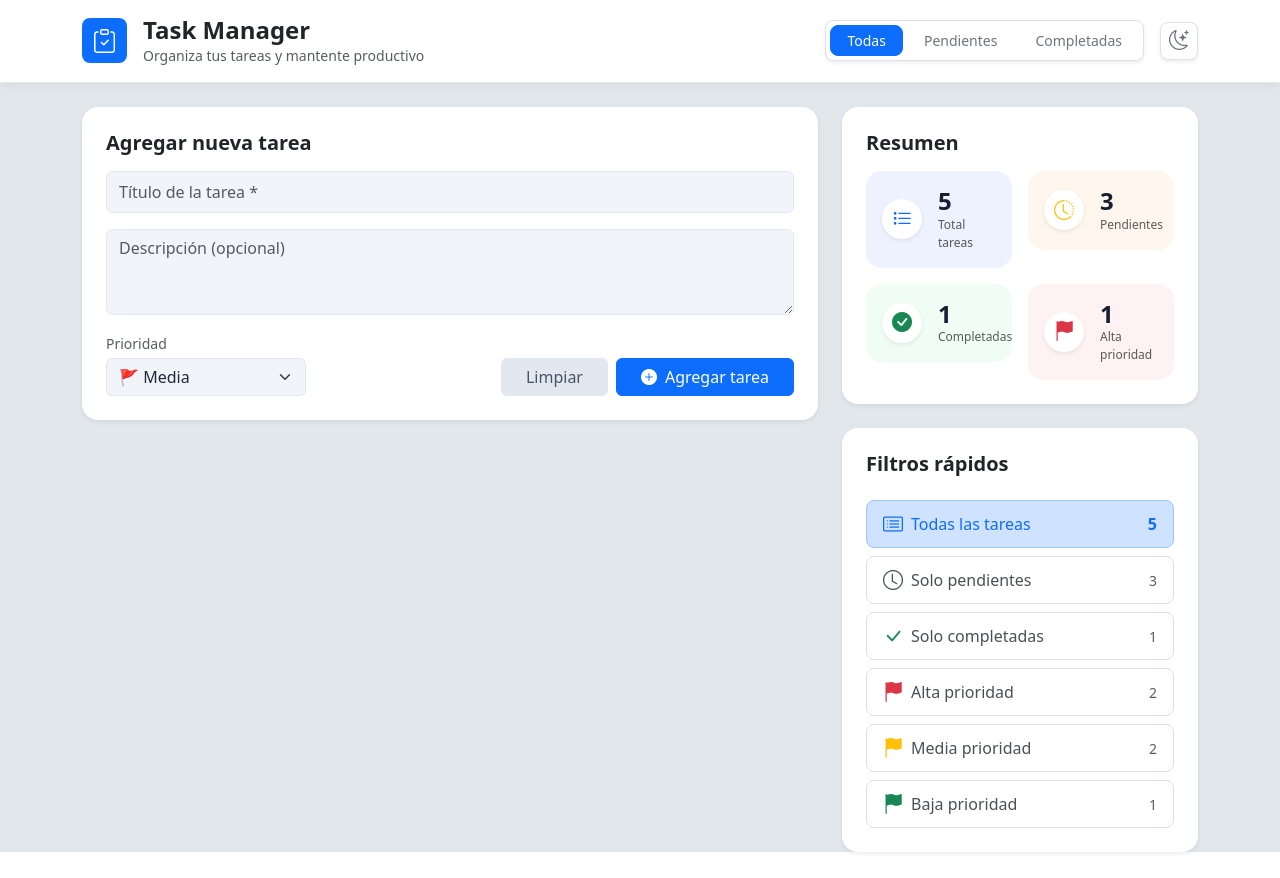
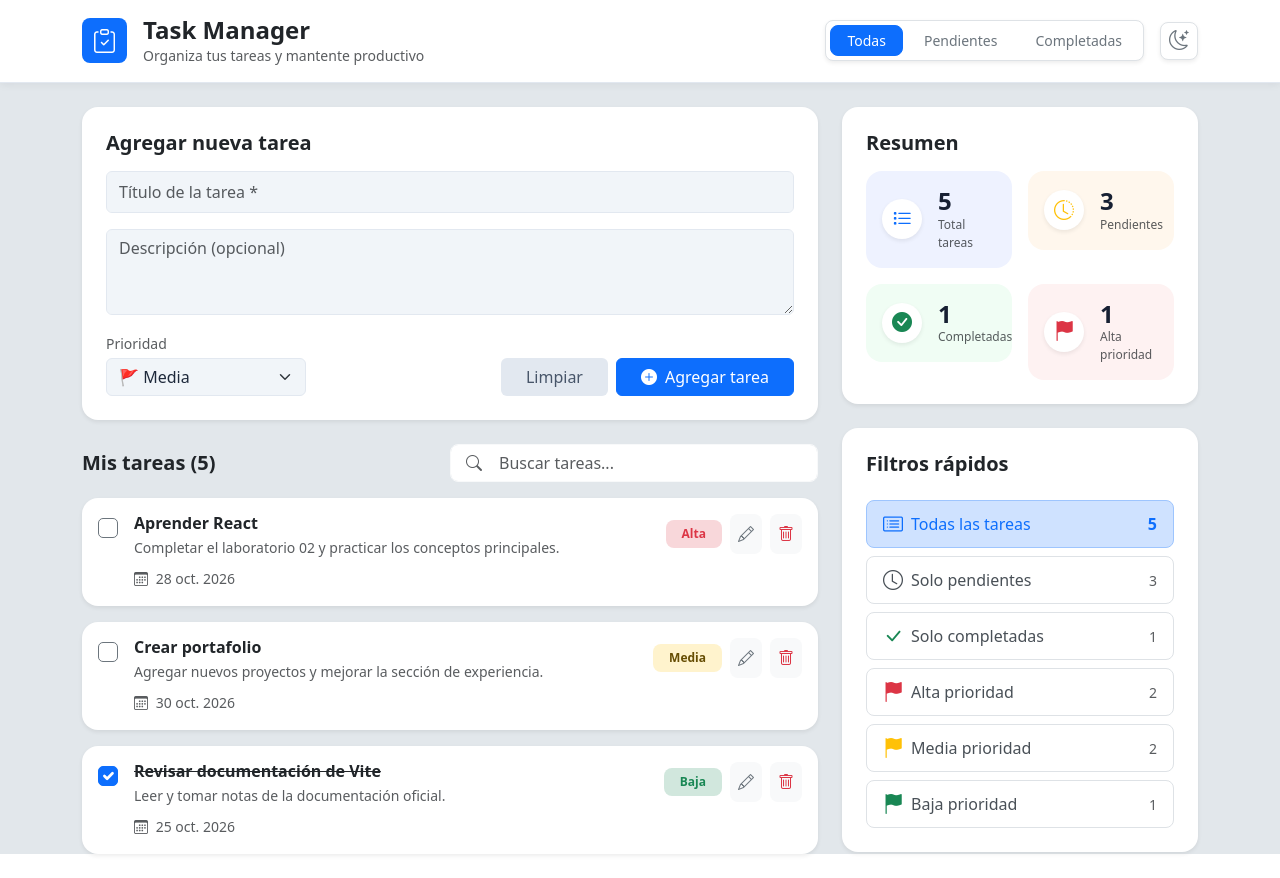
Before and after one commit to josecarlosonate/React-labs, a React (Vite) app in the folder projects/02-task-manager/: page / in a window 1280 px wide. Built offline with nearby package versions, Linux system fonts and the light colour scheme.

Commit message:
creacion componente para listar tareas

```diff
--- a/projects/02-task-manager/src/App.tsx
+++ b/projects/02-task-manager/src/App.tsx
@@ -5,6 +5,7 @@ import type { Filters } from "./types/Filters"
 import TaskForm from "./components/TaskForm"
 import Summary from "./components/Summary"
 import QuickFilters from "./components/QuickFilters"
+import List from "./components/List"
 
 function App() {
   const [theme, setTheme] = useState<Theme>('light')
@@ -22,6 +23,7 @@ function App() {
         <div className="row g-4">
           <div className="col-lg-8">
             <TaskForm />
+            <List />
           </div>
           <div className="col-lg-4">
             <Summary />
--- /dev/null
+++ b/projects/02-task-manager/src/components/List.tsx
@@ -0,0 +1,60 @@
+export default function List() {
+    return (
+        <div>
+            <div className="d-flex justify-content-between align-items-center mb-3">
+                <h5 className="fw-bold mb-0 text-dark">Mis tareas (5)</h5>
+                <div className="position-relative w-50">
+                    <i className="bi bi-search position-absolute top-50 start-0 translate-middle-y ms-3 text-muted"></i>
+                    <input type="text" className="form-control bg-white border-light rounded-3 ps-5" placeholder="Buscar tareas..." />
+                </div>
+            </div>
+            <div className="d-flex flex-column gap-3">
+                <div className="card border-0 shadow-sm rounded-4 p-3 d-flex flex-row align-items-start justify-content-between">
+                    <div className="d-flex gap-3 align-items-start">
+                        <input type="checkbox" className="form-check-input mt-1 border-secondary fs-5" />
+                        <div>
+                            <h6 className="fw-bold mb-1 text-dark">Aprender React</h6>
+                            <p className="text-muted small mb-2">Completar el laboratorio 02 y practicar los conceptos principales.</p>
+                            <span className="text-muted small"><i className="bi bi-calendar3 me-1"></i> 28 oct. 2026</span>
+                        </div>
+                    </div>
+                    <div className="d-flex align-items-center gap-2">
+                        <span className="badge bg-danger-subtle text-danger px-3 py-2 rounded-3 fw-bold">Alta</span>
+                        <button type="button" className="btn btn-light text-secondary border-0 p-2 rounded-3"><i className="bi bi-pencil"></i></button>
+                        <button type="button" className="btn btn-light text-danger border-0 p-2 rounded-3"><i className="bi bi-trash"></i></button>
+                    </div>
+                </div>
+                <div className="card border-0 shadow-sm rounded-4 p-3 d-flex flex-row align-items-start justify-content-between">
+                    <div className="d-flex gap-3 align-items-start">
+                        <input type="checkbox" className="form-check-input mt-1 border-secondary fs-5" />
+                        <div>
+                            <h6 className="fw-bold mb-1 text-dark">Crear portafolio</h6>
+                            <p className="text-muted small mb-2">Agregar nuevos proyectos y mejorar la sección de experiencia.</p>
+                            <span className="text-muted small"><i className="bi bi-calendar3 me-1"></i> 30 oct. 2026</span>
+                        </div>
+                    </div>
+                    <div className="d-flex align-items-center gap-2">
+                        <span className="badge bg-warning-subtle text-warning-emphasis px-3 py-2 rounded-3 fw-bold">Media</span>
+                        <button type="button" className="btn btn-light text-secondary border-0 p-2 rounded-3"><i className="bi bi-pencil"></i></button>
+                        <button type="button" className="btn btn-light text-danger border-0 p-2 rounded-3"><i className="bi bi-trash"></i></button>
+                    </div>
+                </div>
+                <div className="card border-0 shadow-sm rounded-4 p-3 d-flex flex-row align-items-start justify-content-between bg-white">
+                    <div className="d-flex gap-3 align-items-start">
+                        <input type="checkbox" className="form-check-input mt-1 border-primary fs-5" defaultChecked />
+                        <div>
+                            <h6 className="fw-bold mb-1 text-dark text-decoration-line-through">Revisar documentación de Vite</h6>
+                            <p className="text-muted small mb-2">Leer y tomar notas de la documentación oficial.</p>
+                            <span className="text-muted small"><i className="bi bi-calendar3 me-1"></i> 25 oct. 2026</span>
+                        </div>
+                    </div>
+                    <div className="d-flex align-items-center gap-2">
+                        <span className="badge bg-success-subtle text-success px-3 py-2 rounded-3 fw-bold">Baja</span>
+                        <button type="button" className="btn btn-light text-secondary border-0 p-2 rounded-3"><i className="bi bi-pencil"></i></button>
+                        <button type="button" className="btn btn-light text-danger border-0 p-2 rounded-3"><i className="bi bi-trash"></i></button>
+                    </div>
+                </div>
+            </div>
+        </div>
+    )
+}
```
